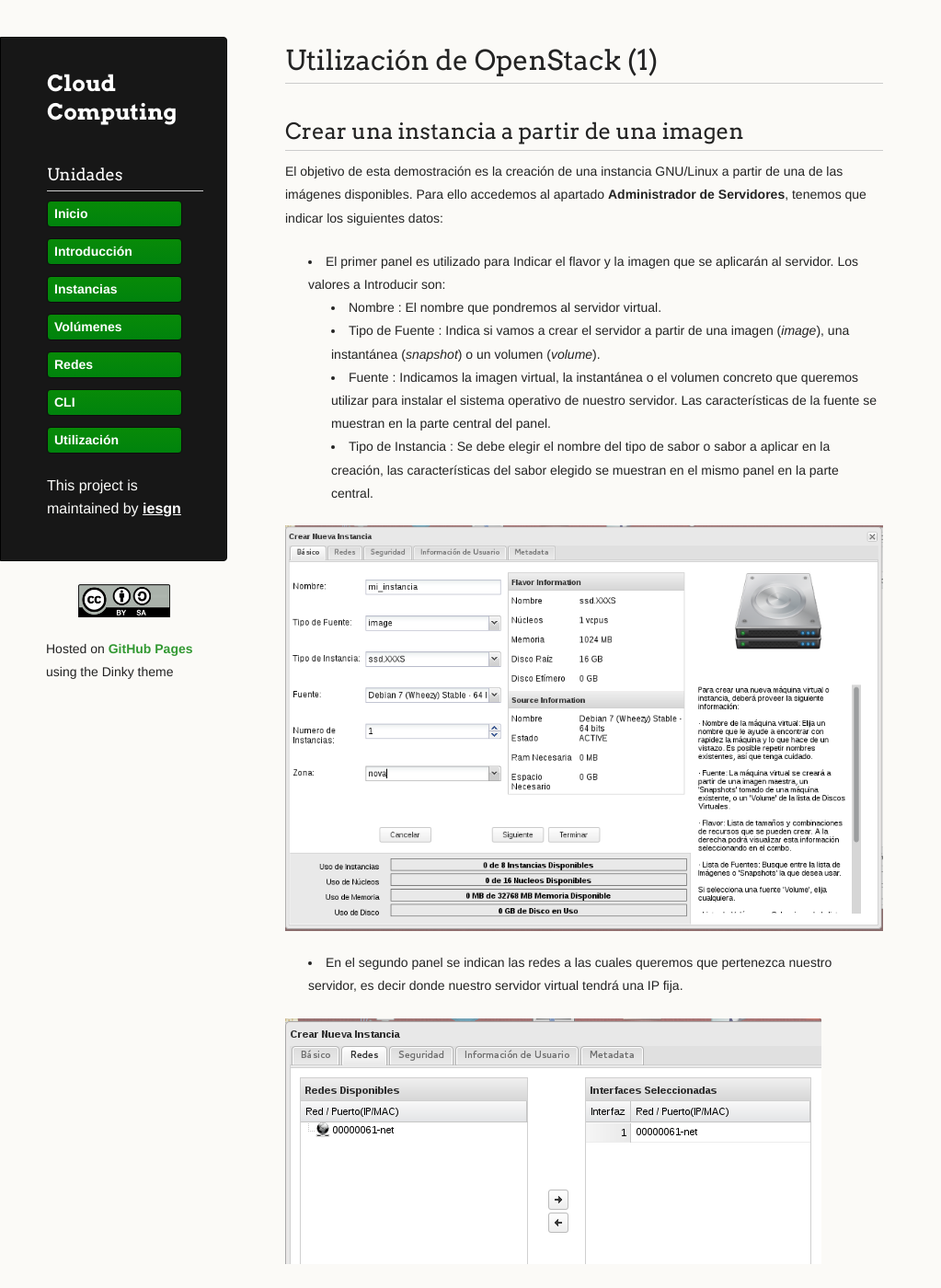
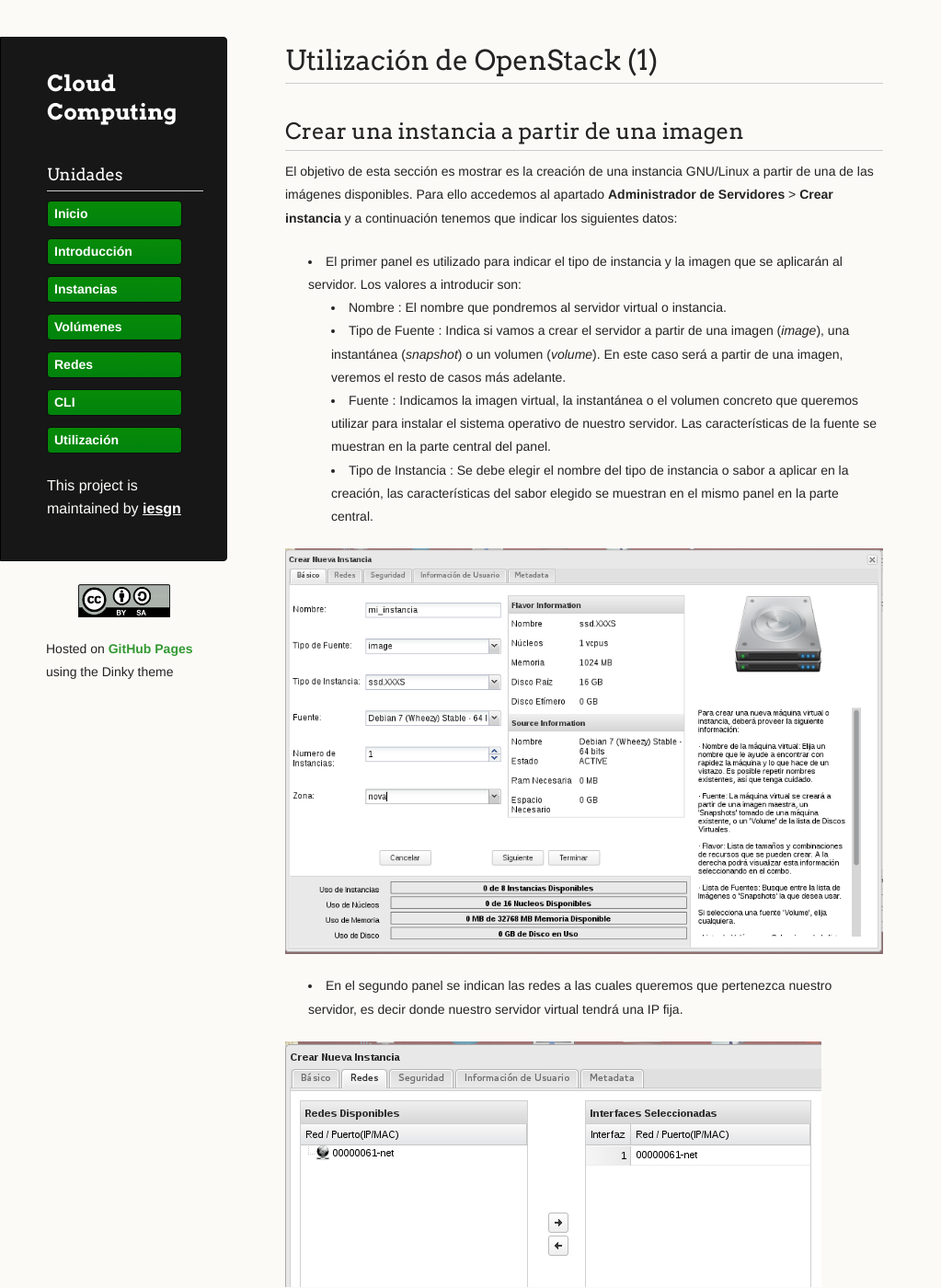
Before and after one commit to iesgn/cloud2, a Jekyll site: the page built from curso/u2/instancias1.md, in a window 1280 px wide and 1400 px high. Shown: the whole window at 92% size, without its empty margins (0-1023 px from the left). Built offline with Jekyll 4.4.1, drawn with Linux system fonts in a browser that asks for light colours; some of the changed text lies outside the part shown.

Commit message:
Correcciones en u1

```diff
--- a/curso/u2/instancias1.md
+++ b/curso/u2/instancias1.md
@@ -7,20 +7,23 @@ menu:
 
 ## Crear una instancia a partir de una imagen
 
-El objetivo de esta demostración es la creación de una instancia GNU/Linux a
-partir de una de las imágenes disponibles. Para ello accedemos al apartado
-**Administrador de Servidores**, tenemos que indicar los siguientes datos:
+El objetivo de esta sección es mostrar es la creación de una instancia GNU/Linux
+a partir de una de las imágenes disponibles. Para ello accedemos al apartado
+**Administrador de Servidores** > **Crear instancia** y a continuación tenemos
+que indicar los siguientes datos:
 
-* El primer panel es utilizado para Indicar el flavor y la imagen que se
-aplicarán al servidor. Los valores a Introducir son:
-  * Nombre : El nombre que pondremos al servidor virtual.
+* El primer panel es utilizado para indicar el tipo de instancia y la imagen que
+se aplicarán al servidor. Los valores a introducir son:
+  * Nombre : El nombre que pondremos al servidor virtual o instancia.
   * Tipo de Fuente : Indica si vamos a crear el servidor a partir de una
-  imagen (*image*), una instantánea (*snapshot*) o un volumen (*volume*).
+  imagen (*image*), una instantánea (*snapshot*) o un volumen (*volume*). En
+  este caso será a partir de una imagen, veremos el resto de casos más
+  adelante.
   * Fuente : Indicamos la imagen virtual, la instantánea o el volumen concreto
   que queremos utilizar para instalar el sistema operativo de nuestro
   servidor. Las características de la fuente se muestran en la parte central
   del panel.
-  * Tipo de Instancia : Se debe elegir el nombre del tipo de sabor o sabor a
+  * Tipo de Instancia : Se debe elegir el nombre del tipo de instancia o sabor a
   aplicar en la creación, las características del sabor elegido se muestran en
   el mismo panel en la parte central.
 
@@ -54,9 +57,8 @@ sido creada, que tiene asignada una IP fija:
 ![instancia](img/demo2_6.png)
 
 
-* Por último para poder acceder a la instancia desde el exterior tenemos que
+* Por último, para poder acceder a la instancia desde el exterior tenemos que
 asignar a la instancia una IP flotante, una IP Pública, para ello:
-
   * Elegimos la opción **IP públicas** en el apartado **Administrador de
   seguridad** y asignamos una nueva IP.
   * Desde esa misma pantalla o desde la **Adminstración de servidores**,
@@ -66,7 +68,8 @@ asignar a la instancia una IP flotante, una IP Pública, para ello:
 ![ip](img/demo2_7.png)
 
 
-* Recuerda que una vez que la IP pública no está asignada a una instancia se puede liberar.
+* Recuerda que una vez que la IP pública no está asignada a una instancia se
+puede liberar.
 * El último paso es simplemente acceder a la instancia utilizando la clave
 privada correspondiente a la clave pública que se ha inyectado en la
 instancia:
```
Also changed, not shown: other parts of curso/u2/instancias1.md (+1 -1 lines).
